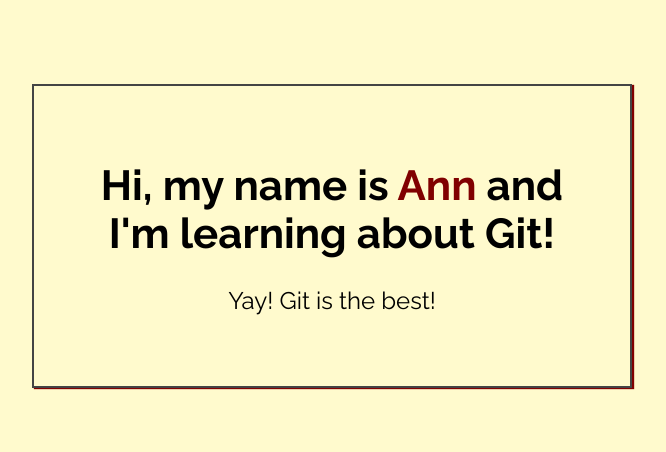
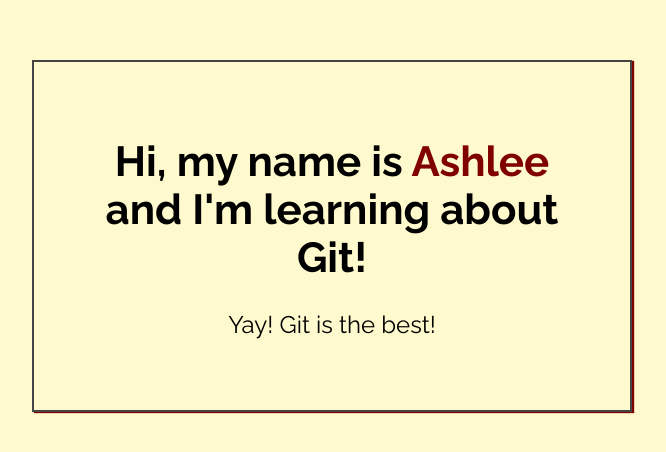
Before and after one commit to ashbaldassario/my-first-repo, a plain HTML site: page index.html in a window 1280 px wide. Shown: the part 164-616 px from the top of the page, without its empty margins (308-974 px from the left). Drawn offline with Linux system fonts and the light colour scheme.

Commit message:
Added name to index.html

```diff
--- a/index.html
+++ b/index.html
@@ -14,7 +14,7 @@
 <body>
 
     <div class="greeting">
-        <h1>Hi, my name is <span class="highlight">Ann</span> and I'm learning about Git! </h1>
+        <h1>Hi, my name is <span class="highlight">Ashlee</span> and I'm learning about Git! </h1>
 
         <p>Yay! Git is the best!</p>
     </div>
```
